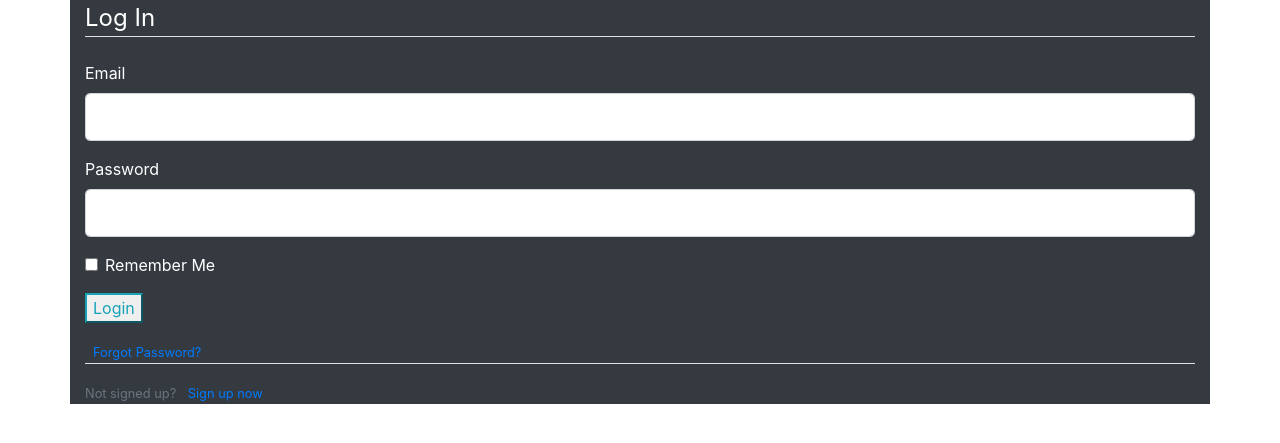
After one commit to ColinB19/BookRecommender, a Flask app: page /login in a window 1280 px wide. The commit adds this page. Shown: the top 443 px of the page. Run offline with Flask 2, Linux system fonts and the light colour scheme; parts of the project's set-up code (start-up, migrations or seed data) failed here and were passed over; some libraries are stand-ins or nearby versions.

Commit message:
added login and registration pages

```diff
--- a/bookrecommender/__init__.py
+++ b/bookrecommender/__init__.py
@@ -4,6 +4,7 @@ from sqlalchemy.ext.automap import automap_base
 
 # initialize app and database configuations
 app = Flask(__name__)
+app.config['SECRET_KEY'] = 'e118b0dd389d8706291ead5d5d1b9932'
 app.config['SQLALCHEMY_TRACK_MODIFICATIONS'] = False
 app.config['SQLALCHEMY_DATABASE_URI'] = 'postgresql://colin:1234@localhost/books'
 app.config['DEBUG'] = True
@@ -11,7 +12,7 @@ db = SQLAlchemy(app)
 
 # creates classes out of all of our tables
 Base = automap_base()
-Base.prepare(db.engine, reflect = True)
+Base.prepare(db.engine, reflect=True)
 
 # imports all of our route pages
 from bookrecommender import routes
--- /dev/null
+++ b/bookrecommender/forms.py
@@ -0,0 +1,23 @@
+from flask_wtf import FlaskForm
+from wtforms import StringField, PasswordField, SubmitField, BooleanField
+from wtforms.validators import DataRequired, Length, Email, EqualTo
+# https://www.youtube.com/watch?v=UIJKdCIEXUQ
+
+
+
+class RegistrationForm(FlaskForm):
+    username = StringField('Username',
+                            validators = [DataRequired(), Length(min = 5, max = 20)])
+    email = StringField('Email',
+                        validators = [DataRequired(), Email()])
+    password = PasswordField('Password', validators = [DataRequired()])
+    confirm_password = PasswordField('Confirm Password',
+                                    validators = [DataRequired(), EqualTo('password')])
+    submit = SubmitField('Sign Up')
+
+class LoginForm(FlaskForm):
+    email = StringField('Email',
+                        validators = [DataRequired(), Email()])
+    password = PasswordField('Password', validators = [DataRequired()])
+    remember = BooleanField('Remember Me')
+    submit = SubmitField('Login')
--- a/bookrecommender/model.py
+++ b/bookrecommender/model.py
@@ -8,3 +8,8 @@ from bookrecommender import Base
 # just create tabel models on tables that already exist in DB
 Book = Base.classes.books_meta
 Rating = Base.classes.user_ratings
+
+
+# class User(db.Model):
+#     id = db.Column(db.Integer, primary_key=True)
+#     user_name = db.Column(db.String(32), )
--- a/bookrecommender/routes.py
+++ b/bookrecommender/routes.py
@@ -1,15 +1,36 @@
-from flask import render_template, request
+from flask import render_template, request, flash, redirect, url_for
 from bookrecommender.model import Book, Rating
 from bookrecommender import app, db
-from sqlalchemy import or_
+from bookrecommender.forms import RegistrationForm, LoginForm
 
 # home page
 @app.route('/')
 def index():
     return render_template('index.html')
 
+# register
+@app.route("/register", methods = ["GET", "POST"])
+def register():
+    form = RegistrationForm()
+    if form.validate_on_submit():
+        flash(f'Account created for {form.username.data}!', 'success')
+        return redirect(url_for('index'))
+    return render_template('register.html', title = 'Register', form = form)
+
+# register
+@app.route("/login", methods = ["GET", "POST"])
+def login():
+    form = LoginForm()
+    if form.validate_on_submit():
+        if form.email.data == 'admin@blog.com' and form.password.data == 'password':
+            flash('You have been logged in', 'success')
+            return redirect(url_for('index'))
+        else:
+            flash('Login unsuccessful, please check username and password', 'danger')
+    return render_template('login.html', title = 'Login', form = form)
+
 # search bar functionality
-@app.route('/submit', methods = ["POST"])
+@app.route('/submit', methods=["POST"])
 def submit():
     # just make sure we're trying to post
     if request.method == "POST":
@@ -23,16 +44,23 @@ def submit():
         elif len(queryText) < 2:
             return render_template('index.html', message='Try being a bit more specific...')
         else:
-            try:
-                # query our database for authors or titles with the input
-                # NOTE: this doesn't handle mispellings very well
-                searchResults = (db.session.query(Book)
-                                    .filter((Book.authors.ilike(fullQuery))|(Book.title.ilike(fullQuery)))
-                                    .order_by(Book.ratings_count.desc())
-                                    .limit(50)
-                )
-                return render_template("results.html", results=searchResults)
-            except:
-                # fault tollerance
-                print('404: Error, something went wrong.')
-                return render_template('index.html', message='Something went wrong...')
+            # try:
+            # query our database for authors or titles with the input
+            # NOTE: this doesn't handle mispellings very well
+            print(fullQuery, end='\n'*3)
+            searchResults = (db.session.query(Book)
+                                .filter((Book.authors.ilike(fullQuery)) | (Book.title.ilike(fullQuery)))
+                                .order_by(Book.ratings_count.desc())
+                                .limit(50)
+                                )
+            print(searchResults)
+            return render_template("results.html", results=searchResults)
+            # except:
+            #     # fault tollerance
+            #     print('404: Error, something went wrong.')
+            #     return render_template('index.html', message='404: Error, Something went wrong...')
+
+
+# @app.route('/rate', methods=['POST'])
+# def rate():
+#     return render_template('index.html')
--- a/bookrecommender/templates/base.html
+++ b/bookrecommender/templates/base.html
@@ -1,14 +1,41 @@
-<!doctype html>
+<!DOCTYPE html>
 <html lang="en">
-  <head>
+<!-- NOTE: when making nav bar do urlfor -->
+<head>
     <!-- Required meta tags -->
-    <meta charset="utf-8">
-    <meta name="viewport" content="width=device-width, initial-scale=1">
-    <meta http-equiv="X-UA-Compatible" content='ie=edge'>
-    <link rel="stylesheet" href="../static/css/main.css">
+    <meta charset="utf-8" />
+    <meta name="viewport" content="width=device-width, initial-scale=1, shrink-to-fit=no" />
+
+    <!-- Bootstrap CSS -->
+    <link rel="stylesheet" href="https://stackpath.bootstrapcdn.com/bootstrap/4.3.1/css/bootstrap.min.css"
+        integrity="sha384-ggOyR0iXCbMQv3Xipma34MD+dH/1fQ784/j6cY/iJTQUOhcWr7x9JvoRxT2MZw1T" crossorigin="anonymous" />
+
     {% block head %}{% endblock %}
 </head>
+
 <body>
-    {% block body %}{% endblock %}
+    <div class="container bg-dark text-white">
+        {% with messages = get_flashed_messages(with_categories=true) %}
+            {% if messages %}
+                {% for category, message in messages %}
+                    <div class = "alert alert-{{ category }}">{{ message }}</div>
+                {% endfor %}
+            {% endif %}
+        {% endwith %}
+        {% block body %}{% endblock %}
+    </div>
+
+    <!-- Optional JavaScript -->
+    <!-- jQuery first, then Popper.js, then Bootstrap JS -->
+    <script src="https://code.jquery.com/jquery-3.3.1.slim.min.js"
+        integrity="sha384-q8i/X+965DzO0rT7abK41JStQIAqVgRVzpbzo5smXKp4YfRvH+8abtTE1Pi6jizo" crossorigin="anonymous">
+    </script>
+    <script src="https://cdnjs.cloudflare.com/ajax/libs/popper.js/1.14.7/umd/popper.min.js"
+        integrity="sha384-UO2eT0CpHqdSJQ6hJty5KVphtPhzWj9WO1clHTMGa3JDZwrnQq4sF86dIHNDz0W1" crossorigin="anonymous">
+    </script>
+    <script src="https://stackpath.bootstrapcdn.com/bootstrap/4.3.1/js/bootstrap.min.js"
+        integrity="sha384-JjSmVgyd0p3pXB1rRibZUAYoIIy6OrQ6VrjIEaFf/nJGzIxFDsf4x0xIM+B07jRM" crossorigin="anonymous">
+    </script>
 </body>
+
 </html>
--- /dev/null
+++ b/bookrecommender/templates/login.html
@@ -0,0 +1,58 @@
+{% extends "base.html" %}
+
+{% block head %}
+ <title>Colin's Books - Log In</title>
+{% endblock %}
+
+{% block body %}
+ <div class="content-section">
+     <form method="post" action="">
+        {{ form.hidden_tag() }}
+        <fieldset class="form-group">
+            <legend class="border-bottom mb-4">Log In</legend>
+            <div class="form-group">
+                {{ form.email.label(class="form-control-label") }}
+
+                {% if form.email.errors %}
+                    {{ form.email(class="form-control form-control-lg is-invalid") }}
+                    <div class="invalid-feedback">
+                        {% for error in form.email.errors %}
+                            <span>{{ error }}</span>
+                        {% endfor %}
+                    </div>
+                {% else %}
+                    {{ form.email(class="form-control form-control-lg") }}
+                {% endif %}
+            </div>
+            <div class="form-group">
+                {{ form.password.label(class="form-control-label") }}
+                {% if form.password.errors %}
+                    {{ form.password(class="form-control form-control-lg is-invalid") }}
+                    <div class="invalid-feedback">
+                        {% for error in form.password.errors %}
+                            <span>{{ error }}</span>
+                        {% endfor %}
+                    </div>
+                {% else %}
+                    {{ form.password(class="form-control form-control-lg") }}
+                {% endif %}
+            </div>
+            <div class="form-check">
+                {{ form.remember(class="form-check-input") }}
+                {{ form.remember.label(class="form-check-label") }}
+            </div>
+        </fieldset>
+        <div class="form-group">
+            {{ form.submit(class = "btn-outline-info") }}
+        </div>
+        <small class="text-muted ml-2">
+            <a href="#">Forgot Password?</a>
+        </small>
+     </form>
+ </div>
+ <div class = "border-top pt-3">
+     <small class="text-muted">
+         Not signed up? <a class="ml-2" href="{{ url_for('register') }}">Sign up now</a>
+     </small>
+ </div>
+{% endblock %}
```
Also changed, not shown: bookrecommender/templates/index.html (+20 -20 lines), bookrecommender/templates/register.html (added, +78 -0 lines), bookrecommender/templates/results.html (+29 -16 lines), run.py (line endings or trailing spaces).
